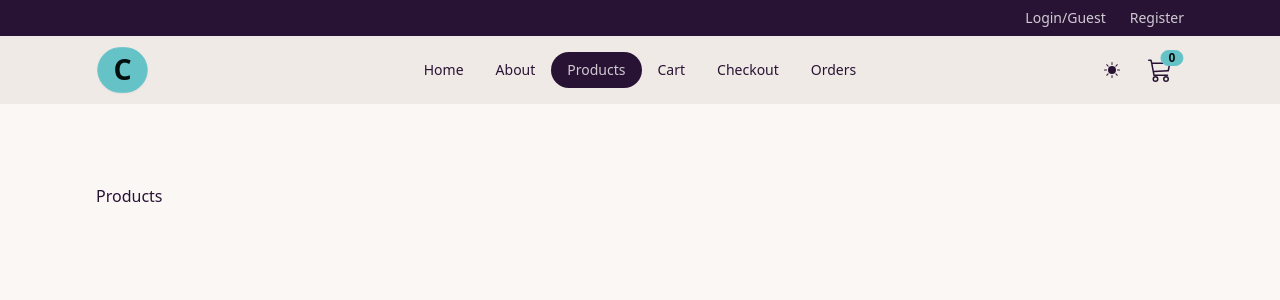
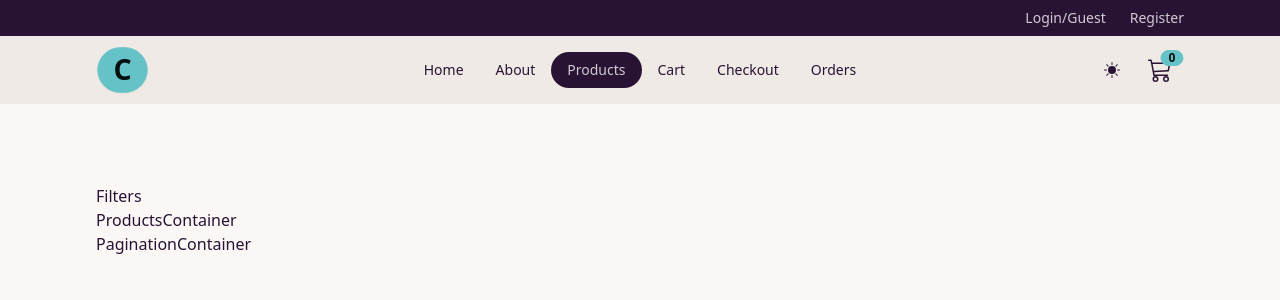
Before and after one commit to RedJyu/comfy-store-challenge, a React (Vite) app in the folder comfy-store/: page /products in a window 1280 px wide. Shown: the top 300 px of the page. Built offline with nearby package versions, Linux system fonts and the light colour scheme.

Commit message:
products and loader

```diff
--- a/comfy-store/src/pages/Products.jsx
+++ b/comfy-store/src/pages/Products.jsx
@@ -1,4 +1,20 @@
+import { customFetch } from '../utils';
+import { Filters, PaginationContainer, ProductsContainer } from '../components';
+
+export const loader = async () => {
+  const response = await customFetch(`/products`);
+  const products = response.data.data;
+  const meta = response.data.meta;
+  return { products, meta };
+};
+
 const Products = () => {
-  return <div>Products</div>;
+  return (
+    <>
+      <Filters />
+      <ProductsContainer />
+      <PaginationContainer />
+    </>
+  );
 };
 export default Products;
```
